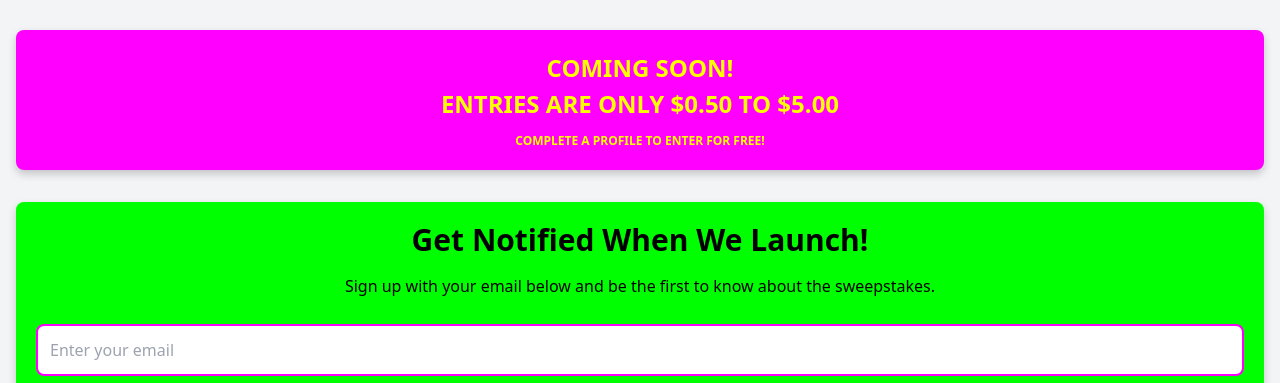
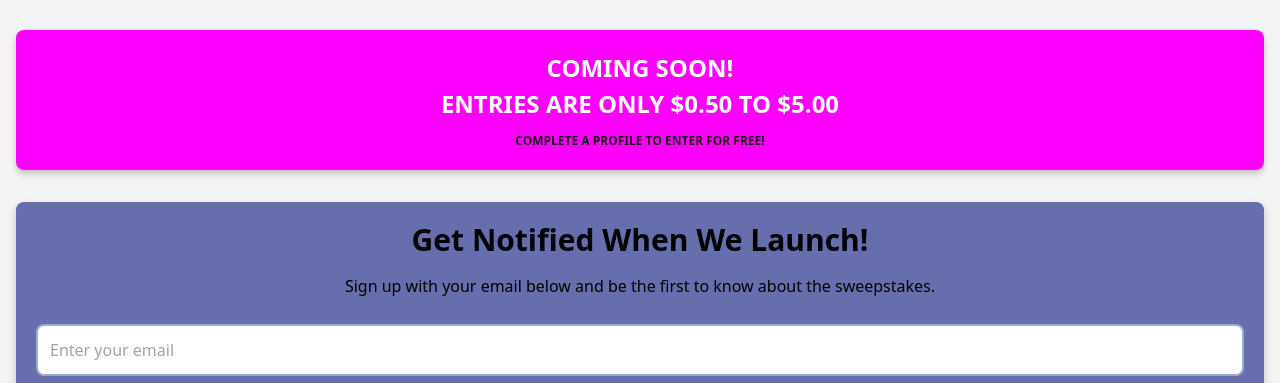
Before and after one commit to bittereisen/bittereisen, a plain HTML site: page index.html in a window 1280 px wide. Shown: the part 402-785 px from the top of the page. Drawn offline with nearby package versions, Linux system fonts and the light colour scheme.

Commit message:
changed colors

```diff
--- a/index.html
+++ b/index.html
@@ -37,25 +37,25 @@
     /* New Coming Soon Section */
     .coming-soon {
       background-color: #ff00ff; /* Bright fluorescent pink */
-      color: #fffe00; /* Bright yellow text */
+      color: #ffffff; /* Bright yellow text */
       padding: 20px;
       font-size: 24px;
       font-weight: bold;
       text-align: center;
       text-transform: uppercase;
       border-radius: 8px;
-      box-shadow: 0 4px 8px rgba(0, 0, 0, 0.2);
+      box-shadow: 0 4px 6px rgba(0, 0, 0, 0.2);
     }
 
     .fine-print {
       font-size: 12px;
-      color: #fffe00; /* Yellow color for fine print */
+      color: #1d1d1a; /* Yellow color for fine print */
       margin-top: 10px;
     }
 
     /* Email Signup Form Styles */
     .email-signup {
-      background-color: #00ff00; /* Bright green for email section */
+      background-color: #666eae; /* Bright green for email section */
       color: black;
       padding: 20px;
       text-align: center;
@@ -66,7 +66,7 @@
     .email-input {
       padding: 12px;
       border-radius: 8px;
-      border: 2px solid #ff00ff; /* Border to match the bright color theme */
+      border: 2px solid #738abbb5; /* Border to match the bright color theme */
       font-size: 16px;
       margin-top: 10px;
     }
```
